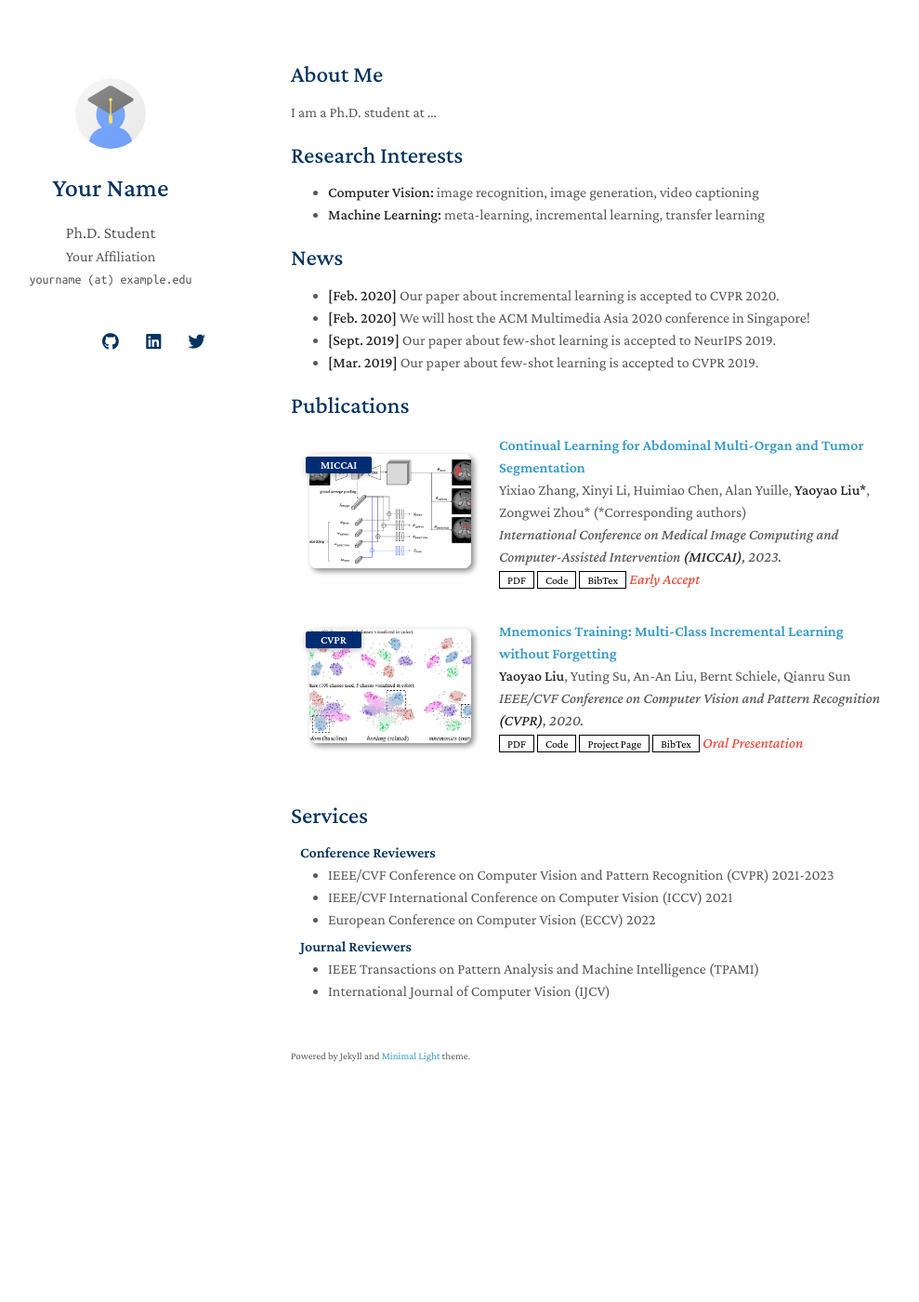
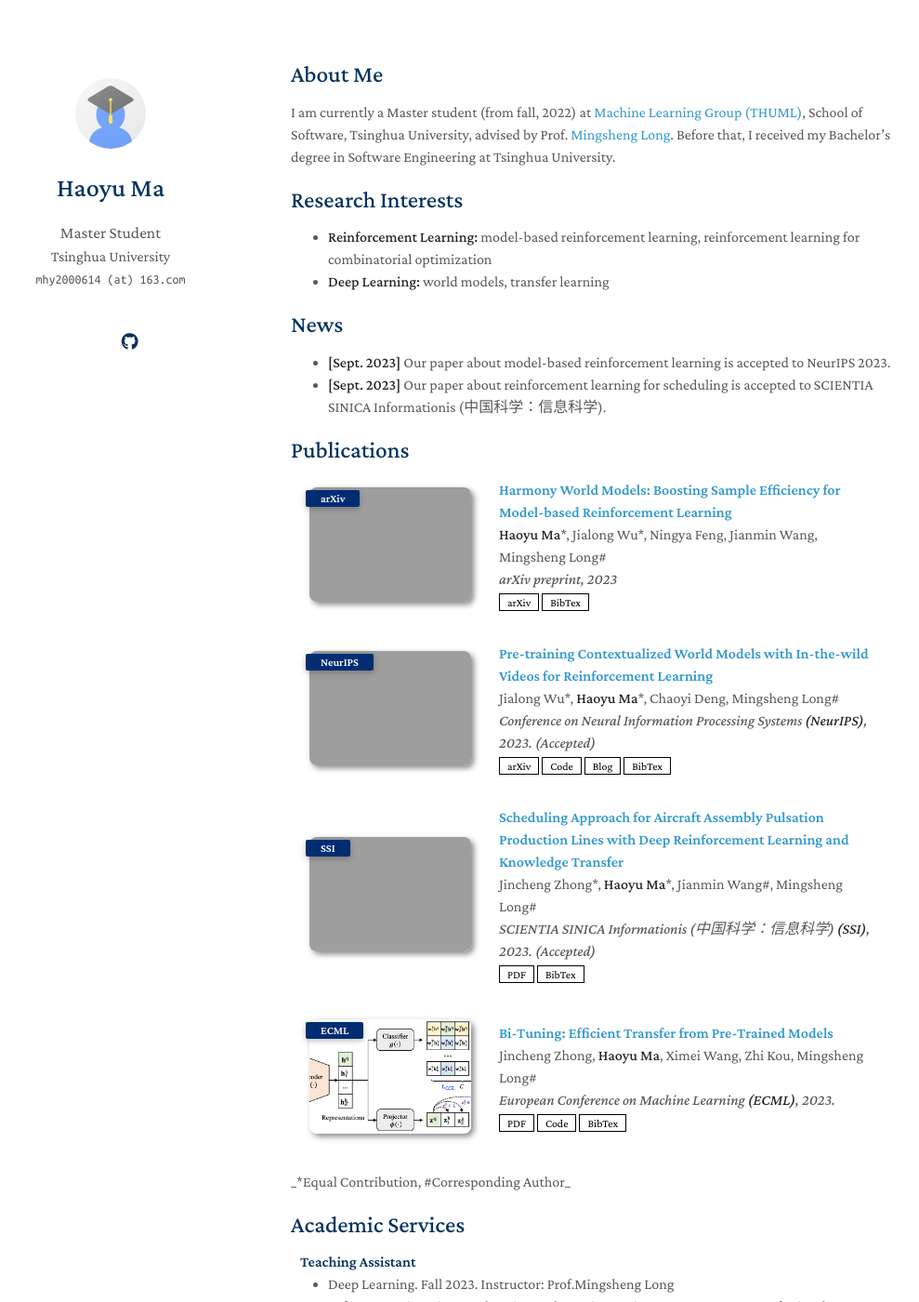
Before and after one commit to Earthring/earthring.github.io, a Jekyll site: the page built from index.md, in a window 1280 px wide and 1400 px high. Shown: the whole window at 93% size, without its empty margins (157-1146 px from the left). Built offline with Jekyll 4.4.1, drawn with Linux system fonts in a browser that asks for light colours; nearby versions of some CDN libraries; a style sheet for code colours, icons or effects is not loaded; our own code applies the rules of GitHub Pages for plain Markdown files; some of the changed text lies outside the part shown; grey boxes are pictures that could not be loaded.

Commit message:
init commit

```diff
--- a/_config.yml
+++ b/_config.yml
@@ -1,8 +1,8 @@
 # Basic Information
-title: Your Name
-position: Ph.D. Student
-affiliation: Your Affiliation
-email: yourname (at) example.edu
+title: Haoyu Ma
+position: Master Student
+affiliation: Tsinghua University
+email: mhy2000614 (at) 163.com
 
 # Search Engine Optimization (SEO)
 # The following information is used to improve the website traffic from search engines, e.g., Google.
@@ -12,11 +12,11 @@ canonical: https://minimal-light-theme.yliu.me/
 
 # Links
 # If you don't need one of them, you may delete the corresponding line.
-google_scholar: https://scholar.google.com/
-cv_link: assets/files/curriculum_vitae.pdf
-github_link: https://github.com/
-linkedin: https://www.linkedin.com/
-twitter: https://twitter.com/
+google_scholar: https://scholar.google.com/citations?user=-b8UV3YAAAAJ
+#cv_link: assets/files/curriculum_vitae.pdf
+github_link: https://github.com/earthring
+#linkedin: https://www.linkedin.com/
+#twitter: https://twitter.com/
 
 # Images (e.g., your profile picture and your website's favicon)
 # "favicon" and "favicon_dark" are used for the light and dark modes, respectively.
@@ -38,7 +38,7 @@ font: "Serif" # or "Sans Serif"
 
 # Google Analytics ID
 # Please remove this if you don't use Google Analytics
-google_analytics: UA-111540567-4
+#google_analytics: UA-111540567-4
 
 # Use this project as a remote theme for GitHub Pages
 # See the guide here: https://docs.github.com/en/pages/setting-up-a-github-pages-site-with-jekyll/adding-a-theme-to-your-github-pages-site-using-jekyll
--- a/_data/publications.yml
+++ b/_data/publications.yml
@@ -1,22 +1,35 @@
 main:
+  - title: "Harmony World Models: Boosting Sample Efficiency for Model-based Reinforcement Learning"
+    authors:  <strong>Haoyu Ma</strong>*, Jialong Wu*, Ningya Feng, Jianmin Wang, Mingsheng Long#
+    conference_short: arXiv
+    conference: arXiv preprint, 2023
+    arxiv: https://arxiv.org/abs/2310.00344
+    bibtex: https://manchery.github.io/assets/pub/arxiv2023_harmonywm/bibtex.txt
+    image: https://manchery.github.io/assets/pub/arxiv2023_harmonywm/thumbnail.png
 
-  - title: Continual Learning for Abdominal Multi-Organ and Tumor Segmentation
-    authors: Yixiao Zhang, Xinyi Li, Huimiao Chen, Alan Yuille, <strong>Yaoyao Liu*</strong>, Zongwei Zhou* (*Corresponding authors)
-    conference_short: MICCAI
-    conference: International Conference on Medical Image Computing and Computer-Assisted Intervention <strong>(MICCAI)</strong>, 2023.
-    pdf: https://arxiv.org/pdf/2306.00988.pdf
-    code: https://github.com/MrGiovanni/ContinualLearning
-    bibtex: https://bib.yliu.me/MICCAI23.txt
-    image: ./assets/img/teaser_example_2.png
-    notes: Early Accept
+  - title: "Pre-training Contextualized World Models with In-the-wild Videos for Reinforcement Learning"
+    authors: Jialong Wu*, <strong>Haoyu Ma</strong>*, Chaoyi Deng, Mingsheng Long#
+    conference_short: NeurIPS
+    conference: Conference on Neural Information Processing Systems <strong>(NeurIPS)</strong>, 2023. (Accepted)
+    arxiv: https://arxiv.org/abs/2305.18499
+    code: https://github.com/thuml/ContextWM
+    blog: https://mp.weixin.qq.com/s/EZD0Lj87Rzml58NKJ-Gsdw
+    bibtex: https://manchery.github.io/assets/pub/nips2023_contextwm/bibtex.txt
+    image: https://manchery.github.io/assets/pub/nips2023_contextwm/thumbnail.png
 
-  - title: "Mnemonics Training: Multi-Class Incremental Learning without Forgetting"
-    authors: <strong>Yaoyao Liu</strong>, Yuting Su, An-An Liu, Bernt Schiele, Qianru Sun
-    conference_short: CVPR
-    conference: IEEE/CVF Conference on Computer Vision and Pattern Recognition <strong>(CVPR)</strong>, 2020.
-    pdf: https://arxiv.org/pdf/2002.10211.pdf
-    code: https://github.com/yaoyao-liu/class-incremental-learning/tree/main/mnemonics-training
-    page: https://class-il.mpi-inf.mpg.de/mnemonics/
-    bibtex: https://class-il.mpi-inf.mpg.de/mnemonics/
-    notes: Oral Presentation
-    image: ./assets/img/teaser_example.png
+  - title: "Scheduling Approach for Aircraft Assembly Pulsation Production Lines with Deep Reinforcement Learning and Knowledge Transfer"
+    authors: Jincheng Zhong*, <strong>Haoyu Ma</strong>*, Jianmin Wang#, Mingsheng Long#
+    conference_short: SSI
+    conference: SCIENTIA SINICA Informationis (中国科学：信息科学) <strong>(SSI)</strong>, 2023. (Accepted)
+    pdf: https://dds.sciengine.com/cfs/files/pdfs/view/1674-7267/6FE1600AED3344FD92B2D1F641B7373E-mark.pdf
+    bibtex: https://earthring.github.io/assets/pub/ssi2023_assembly/bibtex.txt
+    image: https://earthring.github.io/assets/pub/ssi2023_assembly/thumbnail.png
+
+  - title: "Bi-Tuning: Efficient Transfer from Pre-Trained Models"
+    authors: Jincheng Zhong, <strong>Haoyu Ma</strong>, Ximei Wang, Zhi Kou, Mingsheng Long#
+    conference_short: ECML
+    conference: European Conference on Machine Learning <strong>(ECML)</strong>, 2023.
+    pdf: http://ise.thss.tsinghua.edu.cn/~mlong/doc/bi-tuning-ecml23.pdf
+    bibtex: https://earthring.github.io/assets/pub/ecml2023_bituning/bibtex.txt
+    image: https://earthring.github.io/assets/pub/ecml2023_bituning/thumbnail.png
+    code: https://github.com/ConnorZhong/Bi-Tuning
--- a/_includes/publications.md
+++ b/_includes/publications.md
@@ -21,6 +21,9 @@
       <div class="periodical"><em>{{ link.conference }}</em>
       </div>
     <div class="links">
+      {% if link.arxiv %}
+      <a href="{{ link.arxiv }}" class="btn btn-sm z-depth-0" role="button" target="_blank" style="font-size:12px;">arXiv</a>
+      {% endif %}
       {% if link.pdf %}
       <a href="{{ link.pdf }}" class="btn btn-sm z-depth-0" role="button" target="_blank" style="font-size:12px;">PDF</a>
       {% endif %}
@@ -29,6 +32,9 @@
       {% endif %}
       {% if link.page %}
       <a href="{{ link.page }}" class="btn btn-sm z-depth-0" role="button" target="_blank" style="font-size:12px;">Project Page</a>
+      {% endif %}
+      {% if link.blog %}
+      <a href="{{ link.blog }}" class="btn btn-sm z-depth-0" role="button" target="_blank" style="font-size:12px;">Blog</a>
       {% endif %}
       {% if link.bibtex %}
       <a href="{{ link.bibtex }}" class="btn btn-sm z-depth-0" role="button" target="_blank" style="font-size:12px;">BibTex</a>
@@ -48,5 +54,7 @@
 
 {% endfor %}
 
+_*Equal Contribution, #Corresponding Author_
+
 </ol>
 </div>
--- a/_includes/services.md
+++ b/_includes/services.md
@@ -1,16 +1,10 @@
-## Services
+## Academic Services
 
-<h4 style="margin:0 10px 0;">Conference Reviewers</h4>
-
-<ul style="margin:0 0 5px;">
-  <li><a href="http://cvpr2023.thecvf.com/"><autocolor>IEEE/CVF Conference on Computer Vision and Pattern Recognition (CVPR) 2021-2023</autocolor></a></li>
-  <li><a href="http://iccv2021.thecvf.com/"><autocolor>IEEE/CVF International Conference on Computer Vision (ICCV) 2021</autocolor></a></li>
-  <li><a href="https://eccv2022.ecva.net/"><autocolor>European Conference on Computer Vision (ECCV) 2022</autocolor></a></li>
-</ul>
-
-<h4 style="margin:0 10px 0;">Journal Reviewers</h4>
+<h4 style="margin:0 10px 0;">Teaching Assistant</h4>
 
 <ul style="margin:0 0 20px;">
-  <li><a href="https://www.computer.org/csdl/journal/tp"><autocolor>IEEE Transactions on Pattern Analysis and Machine Intelligence (TPAMI)</autocolor></a></li>
-  <li><a href="https://www.springer.com/journal/11263"><autocolor>International Journal of Computer Vision (IJCV)</autocolor></a></li>
+  <li>Deep Learning. Fall 2023. Instructor: Prof.<a href="http://ise.thss.tsinghua.edu.cn/~mlong/"><autocolor>Mingsheng Long</autocolor></a></li>
+  <li>Software Engineering: Exploration and Practice. Spring 2023. Instructor: Prof.<a href="http://ise.thss.tsinghua.edu.cn/~mlong/"><autocolor>Mingsheng Long</autocolor></a></li>
+  <li>Machine Learning. Fall 2022. Instructor: Prof.<a href="http://ise.thss.tsinghua.edu.cn/~mlong/"><autocolor>Mingsheng Long</autocolor></a></li>
+  <li>Introduction to Artificial Intelligence. Spring 2022. Instructor: Prof.<a href="http://ise.thss.tsinghua.edu.cn/~mlong/"><autocolor>Mingsheng Long</autocolor></a></li>
 </ul>
--- /dev/null
+++ b/assets/pub/arxiv2023_harmonywm/bibtex.txt
@@ -0,0 +1,8 @@
+@misc{ma2023harmony,
+      title={Harmony World Models: Boosting Sample Efficiency for Model-based Reinforcement Learning},
+      author={Haoyu Ma and Jialong Wu and Ningya Feng and Jianmin Wang and Mingsheng Long},
+      year={2023},
+      eprint={2310.00344},
+      archivePrefix={arXiv},
+      primaryClass={cs.LG}
+}
--- /dev/null
+++ b/assets/pub/ecml2023_bituning/bibtex.txt
@@ -0,0 +1,8 @@
+@inproceedings{zhong2023bi,
+  title={Bi-tuning: Efficient Transfer from Pre-trained Models},
+  author={Zhong, Jincheng and Ma, Haoyu and Wang, Ximei and Kou, Zhi and Long, Mingsheng},
+  booktitle={Joint European Conference on Machine Learning and Knowledge Discovery in Databases},
+  pages={357--373},
+  year={2023},
+  organization={Springer}
+}
--- /dev/null
+++ b/assets/pub/nips2023_contextwm/bibtex.txt
@@ -0,0 +1,8 @@
+@misc{wu2023pretraining,
+      title={Pre-training Contextualized World Models with In-the-wild Videos for Reinforcement Learning},
+      author={Jialong Wu and Haoyu Ma and Chaoyi Deng and Mingsheng Long},
+      year={2023},
+      eprint={2305.18499},
+      archivePrefix={arXiv},
+      primaryClass={cs.CV}
+}
--- a/index.md
+++ b/index.md
@@ -4,19 +4,19 @@ layout: homepage
 
 ## About Me
 
-I am a Ph.D. student at ...
+I am currently a Master student (from fall, 2022) at [Machine Learning Group (THUML)](https://github.com/thuml), School of Software, Tsinghua University,
+advised by Prof. [Mingsheng Long](http://ise.thss.tsinghua.edu.cn/~mlong/).
+Before that, I received my Bachelor’s degree in Software Engineering at Tsinghua University.
 
 ## Research Interests
 
-- **Computer Vision:** image recognition, image generation, video captioning
-- **Machine Learning:** meta-learning, incremental learning, transfer learning
+- **Reinforcement Learning:** model-based reinforcement learning, reinforcement learning for combinatorial optimization
+- **Deep Learning:** world models, transfer learning
 
 ## News
 
-- **[Feb. 2020]** Our paper about incremental learning is accepted to CVPR 2020.
-- **[Feb. 2020]** We will host the ACM Multimedia Asia 2020 conference in Singapore!
-- **[Sept. 2019]** Our paper about few-shot learning is accepted to NeurIPS 2019.
-- **[Mar. 2019]** Our paper about few-shot learning is accepted to CVPR 2019.
+- **[Sept. 2023]** Our paper about model-based reinforcement learning is accepted to NeurIPS 2023.
+- **[Sept. 2023]** Our paper about reinforcement learning for scheduling is accepted to SCIENTIA SINICA Informationis (中国科学：信息科学).
 
 {% include_relative _includes/publications.md %}
 
```
Also changed, not shown: _includes/awards.md (added, +8 -0 lines), assets/pub/ssi2023_scheduling/bibtex.txt (added, +9 -0 lines), assets/pub/ecml2023_bituning/thumbnail.png (added), assets/pub/ssi2023_scheduling/thumbnail.png (added), 1 other file.
